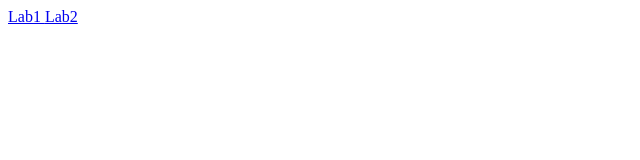
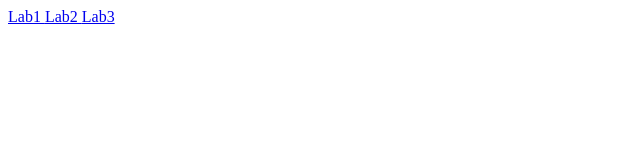
Before and after one commit to Gopporo/Web, a plain HTML site: page index.html in a window 1280 px wide. Shown: the full height of the page, 0-640 px from the left. Drawn offline with Linux system fonts and the light colour scheme.

Commit message:
добавил ее в деплой

```diff
--- a/index.html
+++ b/index.html
@@ -8,5 +8,6 @@
 <body>
     <a href="Lab1/Index.html"> Lab1 </a>
     <a href="Lab2/index.html"> Lab2 </a>
+    <a href="Lab3/index.html"> Lab3 </a>
 </body>
 </html>
```
